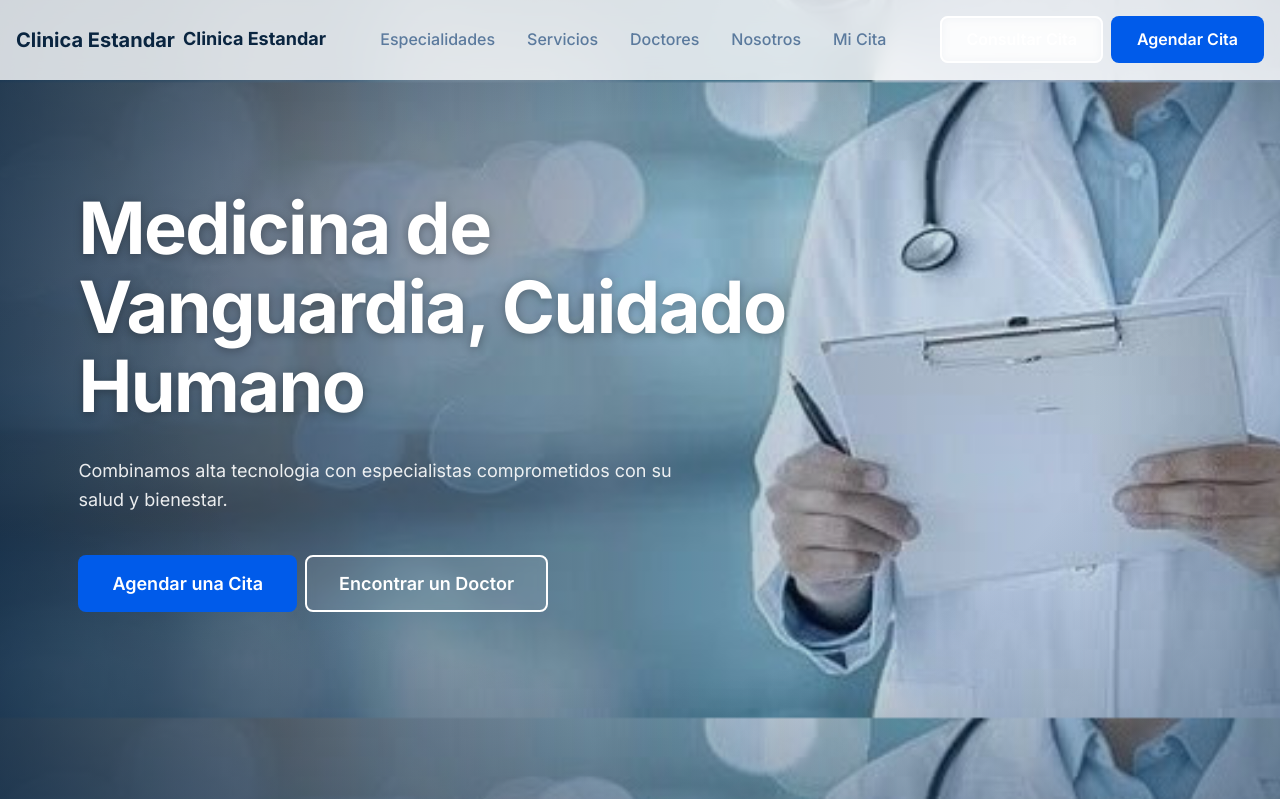
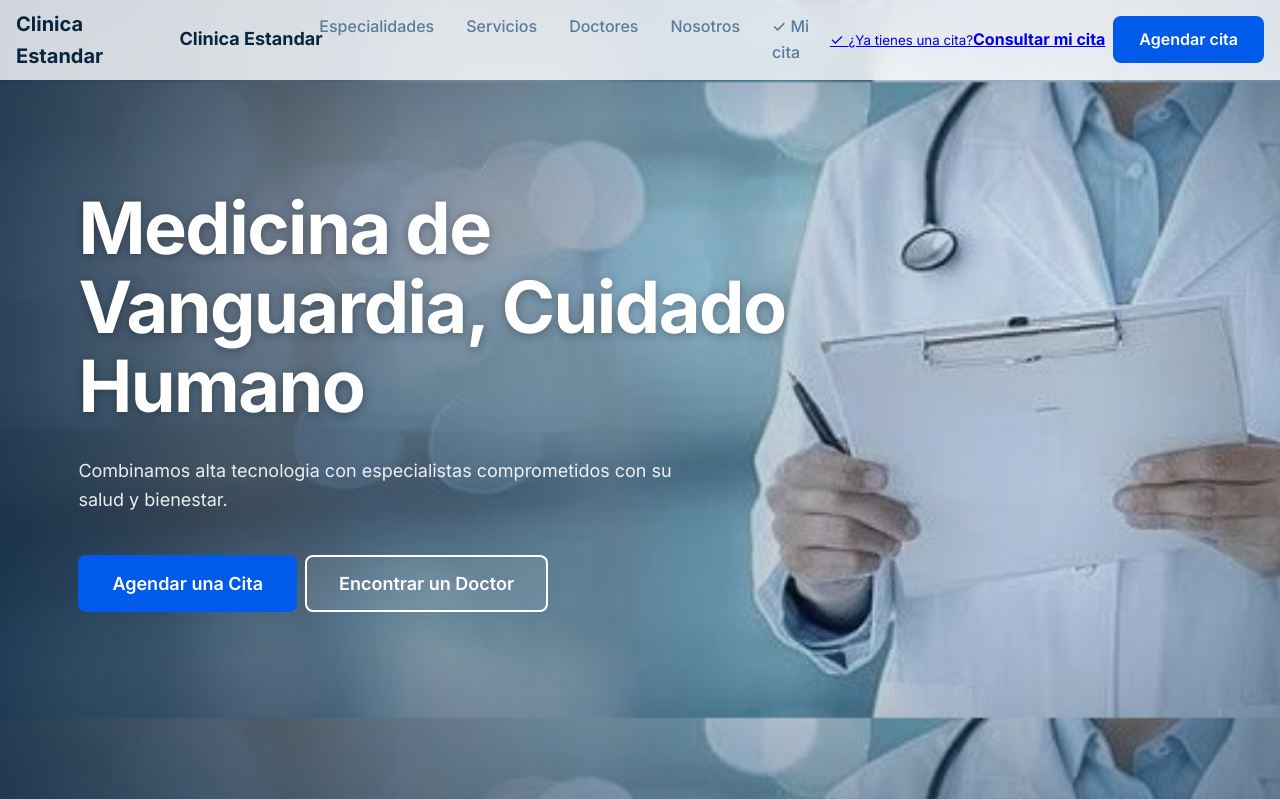
Before and after one commit to JhonnyMinian92/clinica, a PHP site: page /clinica/index.php in a window 1280 px wide. Shown: the top 799 px of the page. Run offline with PHP 8.4, Linux system fonts and the light colour scheme; some libraries are stand-ins or nearby versions.

Commit message:
ui: improve appointment access button in header

```diff
--- a/public/shared/header/header.php
+++ b/public/shared/header/header.php
@@ -13,7 +13,6 @@ $home_url = clinica_url();
 ?>
 <!DOCTYPE html>
 <html lang="es">
-
 <head>
   <meta charset="UTF-8">
   <meta name="viewport" content="width=device-width, initial-scale=1.0">
@@ -22,20 +21,15 @@ $home_url = clinica_url();
   <?php if ($page_canonical !== ''): ?>
     <link rel="canonical" href="<?php echo htmlspecialchars($page_canonical); ?>">
   <?php endif; ?>
-
   <link rel="icon" href="<?php echo htmlspecialchars(clinica_url('favicon.ico')); ?>" type="image/x-icon">
   <link rel="preconnect" href="https://fonts.googleapis.com">
   <link rel="preconnect" href="https://fonts.gstatic.com" crossorigin>
   <link href="https://fonts.googleapis.com/css2?family=Inter:wght@400;500;600;700&display=swap" rel="stylesheet">
-
   <link rel="stylesheet" href="<?php echo htmlspecialchars(clinica_versioned_url('public/css/style.css')); ?>">
   <link rel="stylesheet" href="<?php echo htmlspecialchars(clinica_versioned_url('public/shared/header/header.css')); ?>">
   <link rel="stylesheet" href="<?php echo htmlspecialchars(clinica_versioned_url('public/shared/footer/footer.css')); ?>">
   <link rel="stylesheet" href="<?php echo htmlspecialchars(clinica_versioned_url('public/css/components.css')); ?>">
-  <script>
-    window.CLINICA_BASE_PATH = <?php echo json_encode(clinica_base_path()); ?>;
-  </script>
-
+  <script>window.CLINICA_BASE_PATH = <?php echo json_encode(clinica_base_path()); ?>;</script>
   <?php
   if (isset($page_specific_css) && !empty($page_specific_css)) {
     $css_path = dirname($_SERVER['PHP_SELF']) . '/' . $page_specific_css;
@@ -48,7 +42,6 @@ $home_url = clinica_url();
   }
   ?>
 </head>
-
 <body>
   <header class="main-header" id="main-header">
     <div class="container header-container">
@@ -62,14 +55,16 @@ $home_url = clinica_url();
           <li><a href="<?php echo htmlspecialchars(clinica_url('#services')); ?>" class="nav-link">Servicios</a></li>
           <li><a href="<?php echo htmlspecialchars(clinica_url('#doctors')); ?>" class="nav-link">Doctores</a></li>
           <li><a href="<?php echo htmlspecialchars(clinica_url('#about')); ?>" class="nav-link">Nosotros</a></li>
-          <li><a href="<?php echo htmlspecialchars(clinica_url('pages/my-appointment/')); ?>" class="nav-link">Mi Cita</a></li>
+          <li><a href="<?php echo htmlspecialchars(clinica_url('pages/my-appointment/')); ?>" class="nav-link nav-link-appointment"><span class="nav-link-icon" aria-hidden="true">✓</span> Mi cita</a></li>
         </ul>
       </nav>
       <div class="header-actions">
-        <a href="<?php echo htmlspecialchars(clinica_url('pages/my-appointment/')); ?>" class="btn btn-secondary">Consultar Cita</a>
-        <a href="<?php echo htmlspecialchars(clinica_url('pages/reservations/')); ?>" class="btn btn-primary">Agendar Cita</a>
-        <button class="mobile-nav-toggle" id="mobile-nav-toggle" aria-controls="main-nav" aria-expanded="false"
-          aria-label="Abrir menu de navegacion">
+        <a href="<?php echo htmlspecialchars(clinica_url('pages/my-appointment/')); ?>" class="header-appointment-link" aria-label="Consultar y gestionar mi cita">
+          <span class="header-appointment-icon" aria-hidden="true">✓</span>
+          <span class="header-appointment-text"><small>¿Ya tienes una cita?</small><strong>Consultar mi cita</strong></span>
+        </a>
+        <a href="<?php echo htmlspecialchars(clinica_url('pages/reservations/')); ?>" class="btn btn-primary header-book-button">Agendar cita</a>
+        <button class="mobile-nav-toggle" id="mobile-nav-toggle" aria-controls="main-nav" aria-expanded="false" aria-label="Abrir menu de navegacion">
           <span class="hamburger-line"></span><span class="hamburger-line"></span><span class="hamburger-line"></span>
         </button>
       </div>
```
